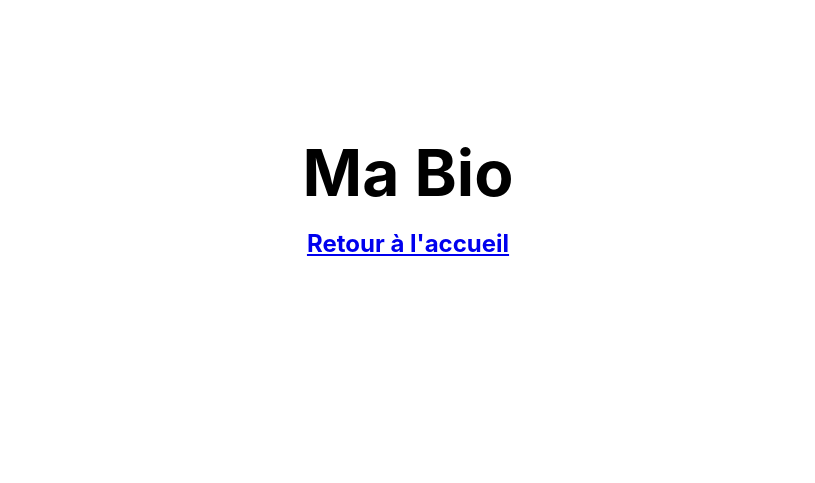
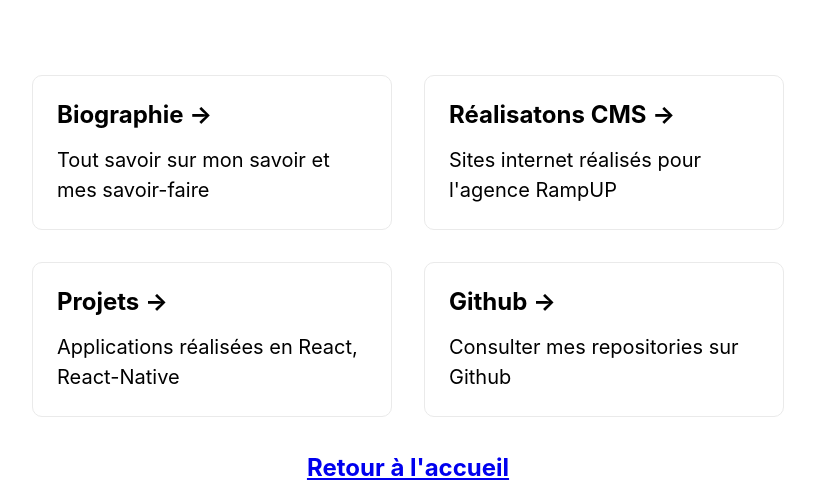
Before and after one commit to Freddecarcans/portfolio, a Next.js app: page /projects/biographie in a window 1280 px wide. Shown: the part 143-626 px from the top of the page, without its empty margins (232-1047 px from the left). Built offline with nearby package versions, Linux system fonts and the light colour scheme.

Commit message:
couleur liens

```diff
--- a/pages/components/footer.js
+++ b/pages/components/footer.js
@@ -31,7 +31,7 @@ export default function Footer() {
                 }
                 .bottom a:hover {
                     text-decoration: underline;
-                    color: #602292;
+                    color: #1c291f;
                 }
                 .logo {
                     height: 1em;
--- a/pages/index.js
+++ b/pages/index.js
@@ -172,8 +172,8 @@ export default function Home() {
         .card:hover,
         .card:focus,
         .card:active {
-          color: #602292;
-          border-color: #602292;
+          color: #1c291f;
+          border-color: #1c291f;
         }
 
         .card h3 {
@@ -193,7 +193,7 @@ export default function Home() {
 
 				.footlink:hover {
 					text-decoration: underline;
-					color:#602292;
+					color:#1c291f;
 
 				}
 
--- a/pages/projects/biographie.js
+++ b/pages/projects/biographie.js
@@ -11,6 +11,39 @@ export default function Bsn() {
 			</Head>
 			<main>
 			<h1 className="title">Ma Bio</h1>
+      <div className="grid">
+					<Link href="/projects/biographie">
+						<a className="card">
+							<h3>Biographie &rarr;</h3>
+							<p>Tout savoir sur mon savoir et mes savoir-faire</p>
+						</a>
+					</Link>
+
+					<Link href="/projects/productions">
+						<a className="card">
+							<h3>Réalisatons CMS &rarr;</h3>
+							<p>Sites internet réalisés pour l'agence RampUP</p>
+						</a>
+					</Link>
+
+					<Link href="/projects/projets">
+						<a className="card">
+							<h3>Projets &rarr;</h3>
+							<p>Applications réalisées en React, React-Native</p>
+						</a>
+					</Link>
+
+					<a href="https://github.com/Freddecarcans" className="card"
+						target="_blank"
+						rel="noopener noreferrer"
+					>
+						<h3>Github &rarr;</h3>
+						<p>
+							Consulter mes repositories sur Github
+            </p>
+					</a>
+
+				</div>
 			<h2>
 				<Link href="/">
 					<a>Retour à l'accueil</a>
@@ -41,6 +74,47 @@ export default function Bsn() {
 					font-size: 4rem;
 					text-align: center;
         }
+
+        .grid {
+          display: flex;
+          align-items: center;
+          justify-content: center;
+          flex-wrap: wrap;
+
+          max-width: 800px;
+          margin-top: 3rem;
+        }
+
+        .card {
+          margin: 1rem;
+          flex-basis: 45%;
+          padding: 1.5rem;
+          text-align: left;
+          color: inherit;
+          text-decoration: none;
+          border: 1px solid #eaeaea;
+          border-radius: 10px;
+          transition: color 0.25s ease, border-color 0.25s ease;
+        }
+
+        .card:hover,
+        .card:focus,
+        .card:active {
+          color: #1c291f;
+          border-color: #1c291f;
+        }
+
+        .card h3 {
+          margin: 0 0 1rem 0;
+          font-size: 1.5rem;
+        }
+
+        .card p {
+          margin: 0;
+          font-size: 1.25rem;
+          line-height: 1.5;
+        }
+
 				`}</style>
 			<style jsx global>{`
         html,
```
